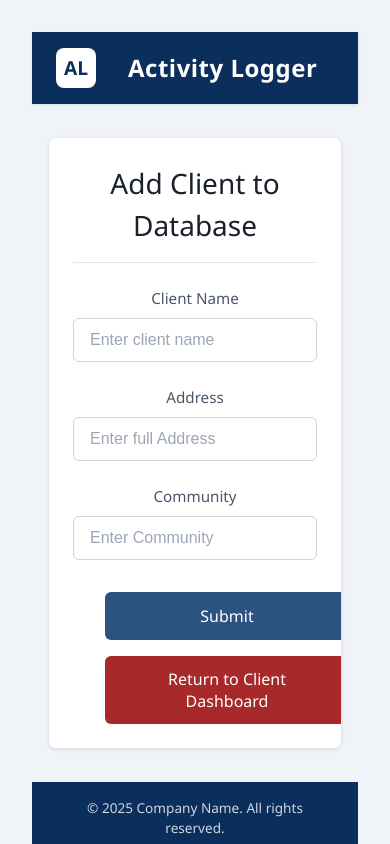
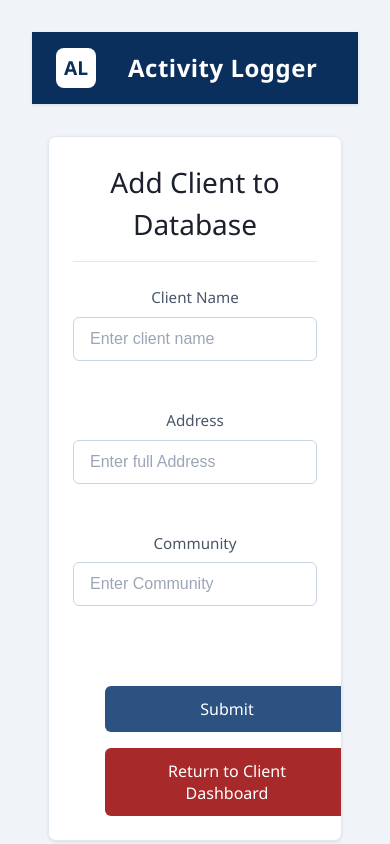
Before and after one commit to stevenc15/businessCompanion, a React (Vite) app in the folder frontend/: page /addClient in a window 390 px wide. Shown: the top 844 px of the page. Built offline with nearby package versions, Linux system fonts and the light colour scheme.

Commit message:
center and lock employee form

```diff
--- a/frontend/src/Employee/css/EmployeeForm.css
+++ b/frontend/src/Employee/css/EmployeeForm.css
@@ -99,11 +99,13 @@
   }
 
   .activity-form {
-    width: 100%;
+    display: flex;
+    flex-direction: column;
+    gap: 1.5rem;
   }
 
   .form-group {
-    margin-bottom: 1.5rem;
+    margin-bottom: 0;
   }
 
   label {
@@ -118,17 +120,18 @@
     width: 100%;
     padding: 0.75rem 1rem;
     font-size: 1rem;
-    border: 1px solid var(--input-border);
+    border: 2px solid transparent;
+    background-clip: padding-box;
     border-radius: 6px;
     background-color: white;
     transition: all 0.2s ease;
   }
 
   .form-input:focus {
-    outline: none;
     border-color: var(--input-focus);
-    box-shadow: 0 0 0 3px rgba(49, 130, 206, 0.2);
+    box-shadow: 0 0 0 3px rgba(49, 130, 206, 0.15);
   }
+
 
   .form-input::placeholder {
     color: var(--text-light);
@@ -138,6 +141,7 @@
   .form-actions {
     display: flex;
     justify-content: center;
+    width: 100%;
     margin-top: 2rem;
   }
 
@@ -236,7 +240,6 @@
     }
 
     .submit-button, .back-button {
-      display: center;
-      min-height: 48px;
+      max-width: 100%;
     }
   }
```
